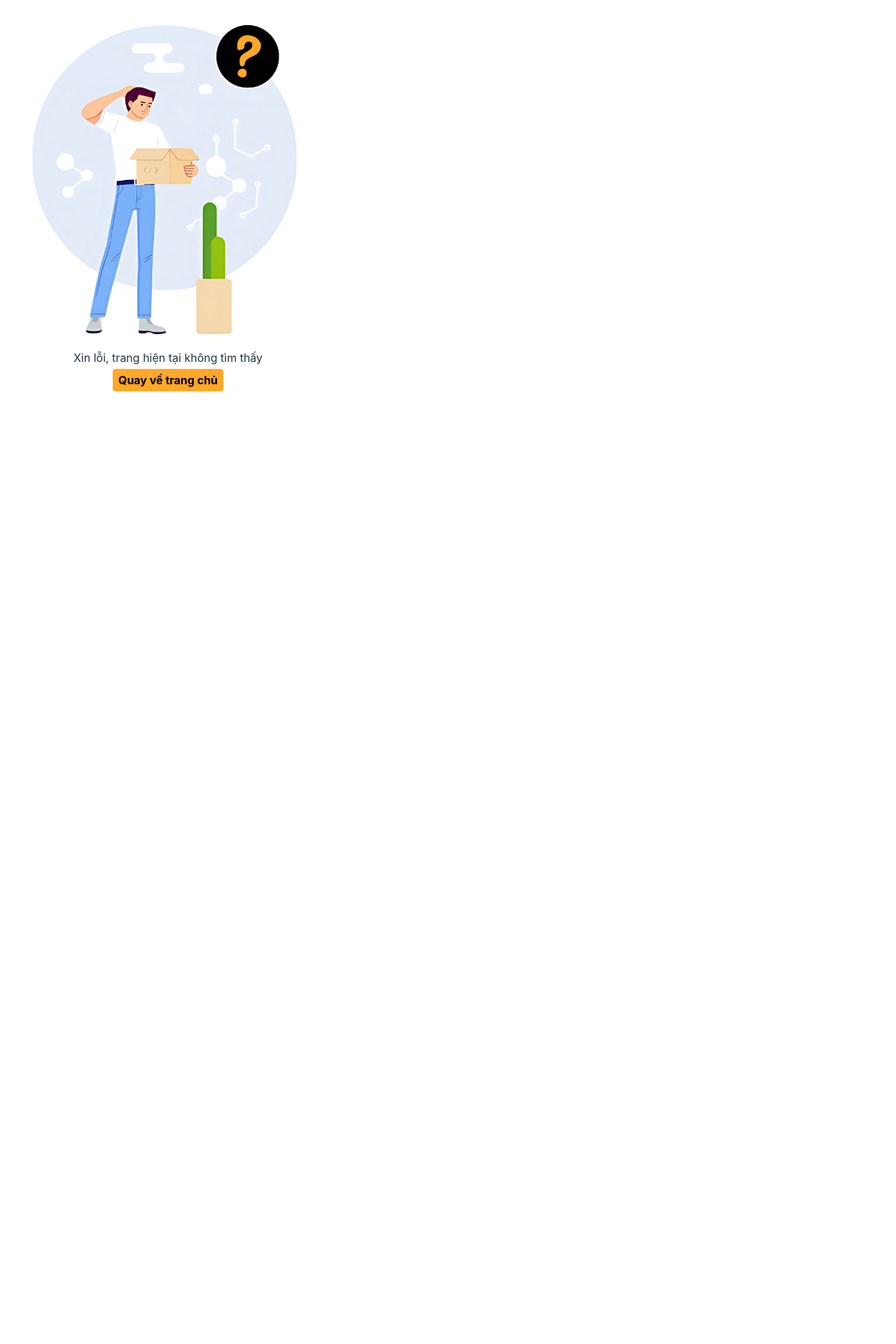
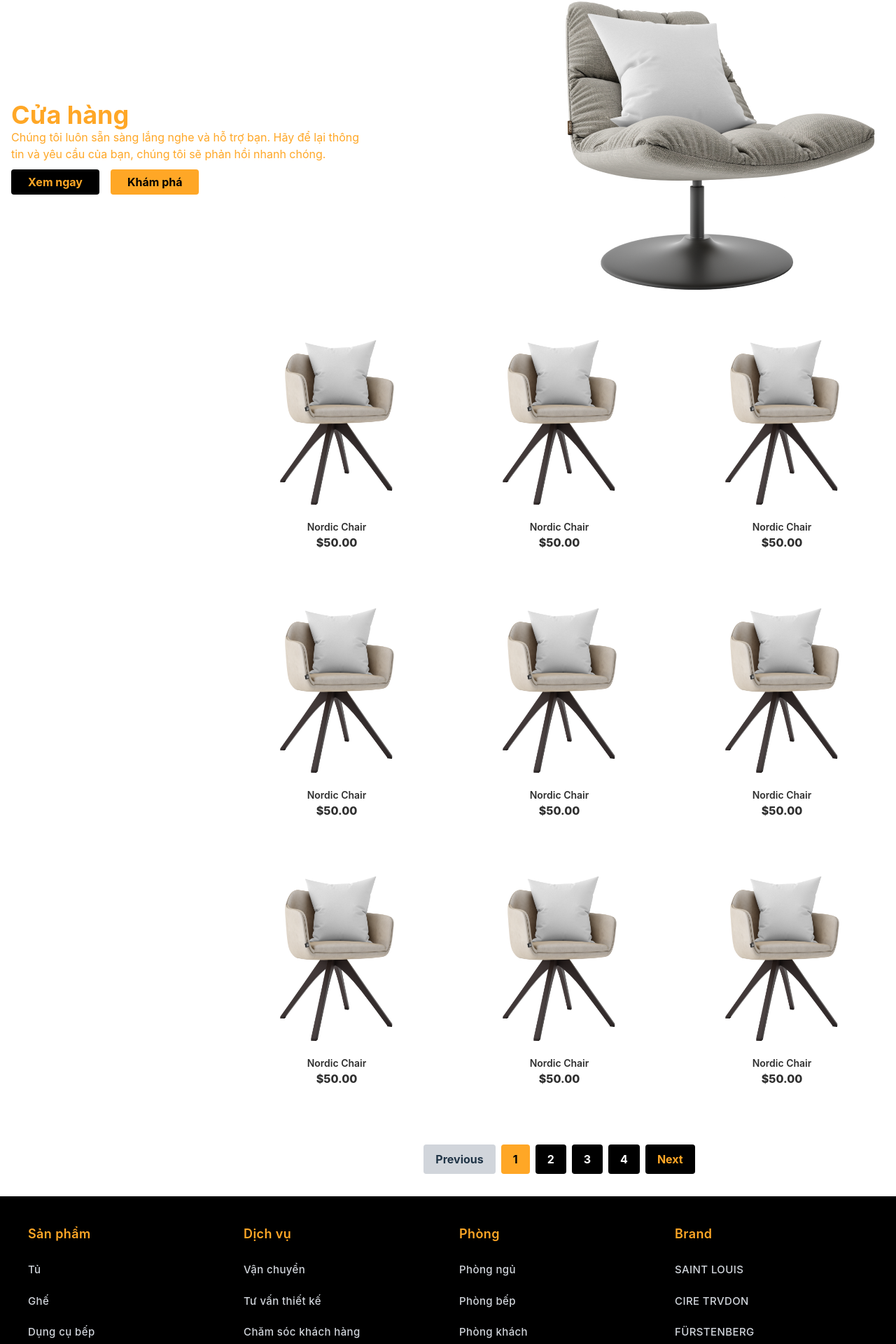
Before and after one commit to Binnguci/client-furniture-ecommerce, a React (Vite) app: page /products in a window 1280 px wide. Shown: the part 111-2031 px from the top of the page at 70% size. Before the commit the page ends 800 px from the top, so only its background shows below. Built offline with nearby package versions, Linux system fonts and the light colour scheme.

Commit message:
feat: implement ui for cart and shop

```diff
--- a/src/App.tsx
+++ b/src/App.tsx
@@ -14,6 +14,7 @@ import FAQ from "./pages/FAQ.tsx";
 import DetailProduct from "./pages/DetailProduct.tsx";
 import WaitVerifyAccount from "./pages/WaitVerifyAccount.tsx";
 import Cart from "./pages/Cart.tsx";
+import Shop from "./pages/Shop.tsx";
 
 function App() {
 
@@ -27,6 +28,7 @@ function App() {
                         <Route path={"/contact-us"} element={<ContactUs/>}/>
                         <Route path={"/faqs"} element={<FAQ/>}/>
                         <Route path={"/product/description"} element={<DetailProduct/>}/>
+                        <Route path={"/products"} element={<Shop/>}/>
                         <Route path={"/personal"} element={<Personal/>}/>
                         <Route path={"/cart"} element={<Cart/>}/>
                     </Route>
--- /dev/null
+++ b/src/components/FilterBar.tsx
@@ -0,0 +1,49 @@
+function FilterBar() {
+    return (
+        <div className="flex items-center justify-between mb-8 px-4 py-2 bg-[#FFA726] rounded-lg">
+            <div className="flex items-center gap-4">
+                <select
+                    name="brand"
+                    className="px-4 py-2 rounded border "
+                    onChange={() => {}}
+                >
+                    <option value="">Tất cả hãng</option>
+                    <option value="IKEA">IKEA</option>
+                    <option value="Décor Walther">Décor Walther</option>
+                    <option value="Ralph Lauren">Ralph Lauren</option>
+                    <option value="Ralph Lauren">Fürstenberg</option>
+                    <option value="Saint Louis">Ralph Lauren</option>
+                </select>
+
+                <select
+                    name="price"
+                    className="px-4 py-2 rounded border "
+                    onChange={() => {}}
+                >
+                    <option value="">Tất cả giá</option>
+                    <option value="low-to-high">Giá: Thấp - Cao</option>
+                    <option value="high-to-low">Giá: Cao - Thấp</option>
+                </select>
+
+                <select
+                    name="room"
+                    className="px-4 py-2 rounded border "
+                    onChange={() => {}}
+                >
+                    <option value="">Tất cả phòng</option>
+                    <option value="living-room">Phòng khách</option>
+                    <option value="bedroom">Phòng ngủ</option>
+                    <option value="dining-room">Phòng ăn</option>
+                    <option value="office">Phòng làm việc</option>
+                    <option value="bathroom">Phòng tắm</option>
+                    <option value="bathroom">Phòng bếp</option>
+                </select>
+            </div>
+            <button className="px-4 py-2 text-[#FFA726] font-bold bg-black rounded hover:bg-[#FFA726] hover:text-black">
+                Áp dụng
+            </button>
+        </div>
+    );
+}
+
+export default FilterBar;
--- /dev/null
+++ b/src/components/HerobarShop.tsx
@@ -0,0 +1,34 @@
+import product2 from "../assets/img/product-2.png";
+
+function HerobarShop() {
+    return (
+        <section className={"gap-2 flex pt-20"}>
+            <div className="container mx-auto px-4">
+                <div className="flex flex-wrap justify-between items-center">
+                    <div className="lg:w-5/12 w-full mb-8 lg:mb-0">
+                        <div className="intro-excerpt">
+                            <h1 className="text-4xl font-bold text-[#FFA726]">Cửa hàng</h1>
+                            <p className="mb-4 text-[#FFA726]">
+                                Chúng tôi luôn sẵn sàng lắng nghe và hỗ trợ bạn. Hãy để lại thông tin và yêu cầu của bạn,
+                                chúng tôi sẽ phản hồi nhanh chóng.
+                            </p>
+                            <p>
+                                <a href="#"
+                                   className="btn bg-black text-[#FFA726] rounded px-6 py-2  mr-4 hover:bg-[#FFA726] hover:text-black font-bold">Xem
+                                    ngay</a>
+                                <a href="#"
+                                   className="btn  text-black border-gray-800 rounded bg-[#FFA726] px-6 py-2 hover:bg-black hover:text-[#FFA726] font-bold">Khám
+                                    phá</a>
+                            </p>
+                        </div>
+                    </div>
+                    <div className="hidden lg:mt-0 lg:col-span-5 lg:flex">
+                        <img src={product2}/>
+                    </div>
+                </div>
+            </div>
+        </section>
+    );
+}
+
+export default HerobarShop;
--- /dev/null
+++ b/src/components/Pagination.tsx
@@ -0,0 +1,49 @@
+interface PaginationProps {
+    currentPage: number;
+    totalPages: number;
+    onPageChange: (page: number) => void;
+}
+
+function Pagination({ currentPage, totalPages, onPageChange }: PaginationProps) {
+    const pages = Array.from({ length: totalPages }, (_, i) => i + 1);
+
+    return (
+        <div className="flex items-center justify-center mt-8">
+            <button
+                className={`px-4 py-2 mx-1 rounded ${
+                    currentPage === 1 ? "bg-gray-300 font-bold cursor-not-allowed" : "bg-black text-[#FFA726] font-bold hover:text-black hover:bg-[#FFA726]"
+                }`}
+                disabled={currentPage === 1}
+                onClick={() => onPageChange(currentPage - 1)}
+            >
+                Previous
+            </button>
+            {pages.map((page) => (
+                <button
+                    key={page}
+                    className={`px-4 py-2 mx-1 rounded ${
+                        currentPage === page
+                            ? "bg-[#FFA726] text-black font-bold"
+                            : "bg-black text-white hover:bg-[#FFA726] hover:text-black font-bold"
+                    }`}
+                    onClick={() => onPageChange(page)}
+                >
+                    {page}
+                </button>
+            ))}
+            <button
+                className={`px-4 py-2 mx-1 rounded ${
+                    currentPage === totalPages
+                        ? "bg-gray-300 font-bold cursor-not-allowed"
+                        : "bg-black text-[#FFA726] font-bold hover:bg-gray-800"
+                }`}
+                disabled={currentPage === totalPages}
+                onClick={() => onPageChange(currentPage + 1)}
+            >
+                Next
+            </button>
+        </div>
+    );
+}
+
+export default Pagination;
--- /dev/null
+++ b/src/components/ProductCard.tsx
@@ -0,0 +1,36 @@
+interface ProductCardProps {
+    img: string;
+    name: string;
+    price: string;
+    onClick?: () => void;
+}
+
+function ProductCard({ img, name, price, onClick }: ProductCardProps) {
+    return (
+        <div className="w-[250px] mx-auto">
+            <a
+                href="#"
+                className="block text-center relative pb-[50px] cursor-pointer group"
+            >
+                <img
+                    src={img}
+                    alt={name}
+                    className="mb-[15px] relative top-0 transition-all duration-300 ease-in-out group-hover:-top-3"
+                />
+                <h3 className="font-semibold text-sm text-[#2f2f2f]">{name}</h3>
+                <strong className="font-extrabold text-base text-[#2f2f2f]">{price}</strong>
+                <button
+                    className="absolute px-3 py-1 text-[#FFA726] font-bold bg-black bottom-[10px] left-1/2 -translate-x-1/2 rounded opacity-0  transition-all duration-300 group-hover:opacity-100 group-hover:visible group-hover:bottom-0 hover:bg-[#FFA726] hover:text-black"
+                    onClick={onClick}
+                >
+                    Xem chi tiết
+                </button>
+                <div
+                    className="absolute bottom-0 left-0 right-0 bg-[#f7e4c6] h-0 z-[-1] rounded-[10px] transition-all duration-300 ease-in-out group-hover:h-[50%]"
+                ></div>
+            </a>
+        </div>
+    );
+}
+
+export default ProductCard;
--- a/src/pages/Cart.tsx
+++ b/src/pages/Cart.tsx
@@ -71,12 +71,12 @@ function Cart() {
                             <table className="min-w-full bg-white border-gray-300">
                                 <thead className="bg-[#FFA726]">
                                 <tr>
-                                    <th className="px-6 py-3 text-black font-bold text-left">Image</th>
-                                    <th className="px-6 py-3 text-black font-bold text-left">Product</th>
-                                    <th className="px-6 py-3 text-black font-bold text-left">Price</th>
-                                    <th className="px-6 py-3 text-black font-bold text-left">Quantity</th>
-                                    <th className="px-6 py-3 text-black font-bold text-left">Total</th>
-                                    <th className="px-6 py-3 text-black font-bold text-left">Remove</th>
+                                    <th className="px-6 py-3 text-black font-bold text-left">Sản phẩm</th>
+                                    <th className="px-6 py-3 text-black font-bold text-left">Tên</th>
+                                    <th className="px-6 py-3 text-black font-bold text-left">Giá</th>
+                                    <th className="px-6 py-3 text-black font-bold text-left">Số lượng</th>
+                                    <th className="px-6 py-3 text-black font-bold text-left">Tổng</th>
+                                    <th className="px-6 py-3 text-black font-bold text-left">Xóa</th>
                                 </tr>
                                 </thead>
                                 <tbody>
--- a/src/pages/ContactUs.tsx
+++ b/src/pages/ContactUs.tsx
@@ -98,9 +98,10 @@ function ContactUs() {
                 <div className="mx-auto max-w-7xl px-4 py-16 sm:px-6 lg:px-8 lg:py-20">
                     <div className="mb-4">
                         <div className="mb-6 max-w-3xl text-center sm:text-center md:mx-auto md:mb-12">
-                            <h3 className="font-heading mb-4 font-bold tracking-tight dark:text-white text-4xl">
+                            <h3 className="font-heading mb-4 font-bold text-[#FFA726] tracking-tight dark:text-white text-4xl">
                                 Liên hệ với chúng tôi
                             </h3>
+                            <div className="w-[20rem] h-[3px] bg-[#FFA726] mx-auto my-4"></div>
                         </div>
                     </div>
                     <div className="flex items-stretch justify-center">
--- a/src/pages/DetailProduct.tsx
+++ b/src/pages/DetailProduct.tsx
@@ -1,6 +1,8 @@
 function DetailProduct() {
     return (
-        <></>
+        <>
+
+        </>
     );
 }
 
--- /dev/null
+++ b/src/pages/Shop.tsx
@@ -0,0 +1,65 @@
+import {useState} from "react";
+import HerobarShop from "../components/HerobarShop.tsx";
+import ProductCard from "../components/ProductCard.tsx";
+import Pagination from "../components/Pagination.tsx";
+import product1 from "../assets/img/product-1.png";
+import {useNavigate} from "react-router-dom";
+
+function Shop() {
+    const products = Array(30).fill({
+        id: 1,
+        name: "Nordic Chair",
+        price: "$50.00",
+        img: product1,
+    });
+    const navigate = useNavigate();
+    const [currentPage, setCurrentPage] = useState(1);
+    const itemsPerPage = 9;
+    const totalPages = Math.ceil(products.length / itemsPerPage);
+
+    const handleClick = (id: number): void => {
+        navigate(`/product/${id}`);
+    };
+
+    const handlePageChange = (page: number) => {
+        setCurrentPage(page);
+    };
+
+    const displayedProducts = products.slice(
+        (currentPage - 1) * itemsPerPage,
+        currentPage * itemsPerPage
+    );
+
+    return (
+        <div>
+            <HerobarShop/>
+            <div className="container mx-auto px-4 py-8">
+                <div className="grid grid-cols-4 gap-6">
+                    <div className="col-span-4 md:col-span-1">
+                        {/*Thêm component filter ở đây*/}
+                    </div>
+                    <div className="col-span-4 md:col-span-3">
+                        <div className="grid grid-cols-1 sm:grid-cols-2 lg:grid-cols-3 gap-6">
+                            {displayedProducts.map((product, index) => (
+                                <ProductCard
+                                    key={index}
+                                    img={product.img}
+                                    name={product.name}
+                                    price={product.price}
+                                    onClick={() => handleClick(product.id)}
+                                />
+                            ))}
+                        </div>
+                        <Pagination
+                            currentPage={currentPage}
+                            totalPages={totalPages}
+                            onPageChange={handlePageChange}
+                        />
+                    </div>
+                </div>
+            </div>
+        </div>
+    );
+}
+
+export default Shop;
```
